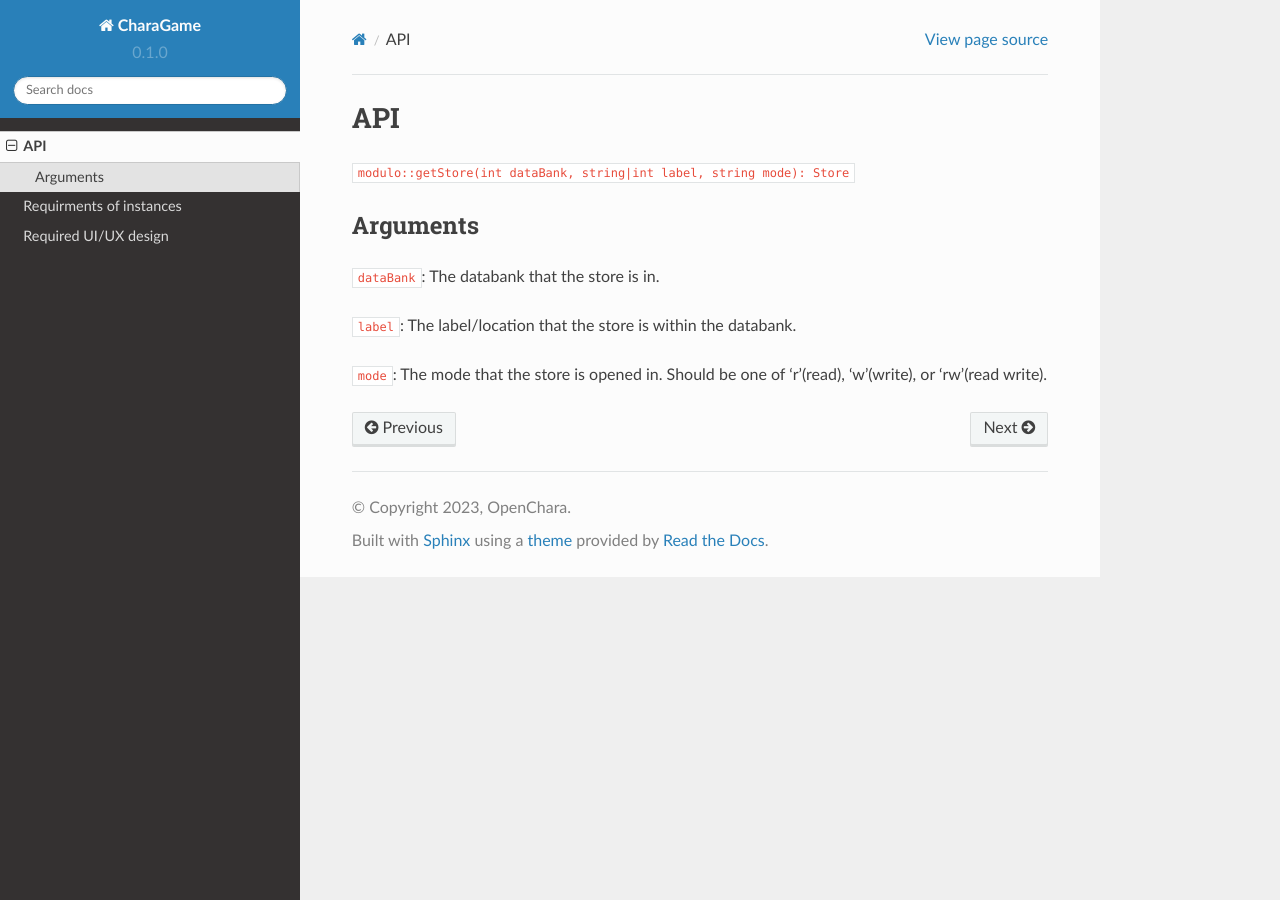
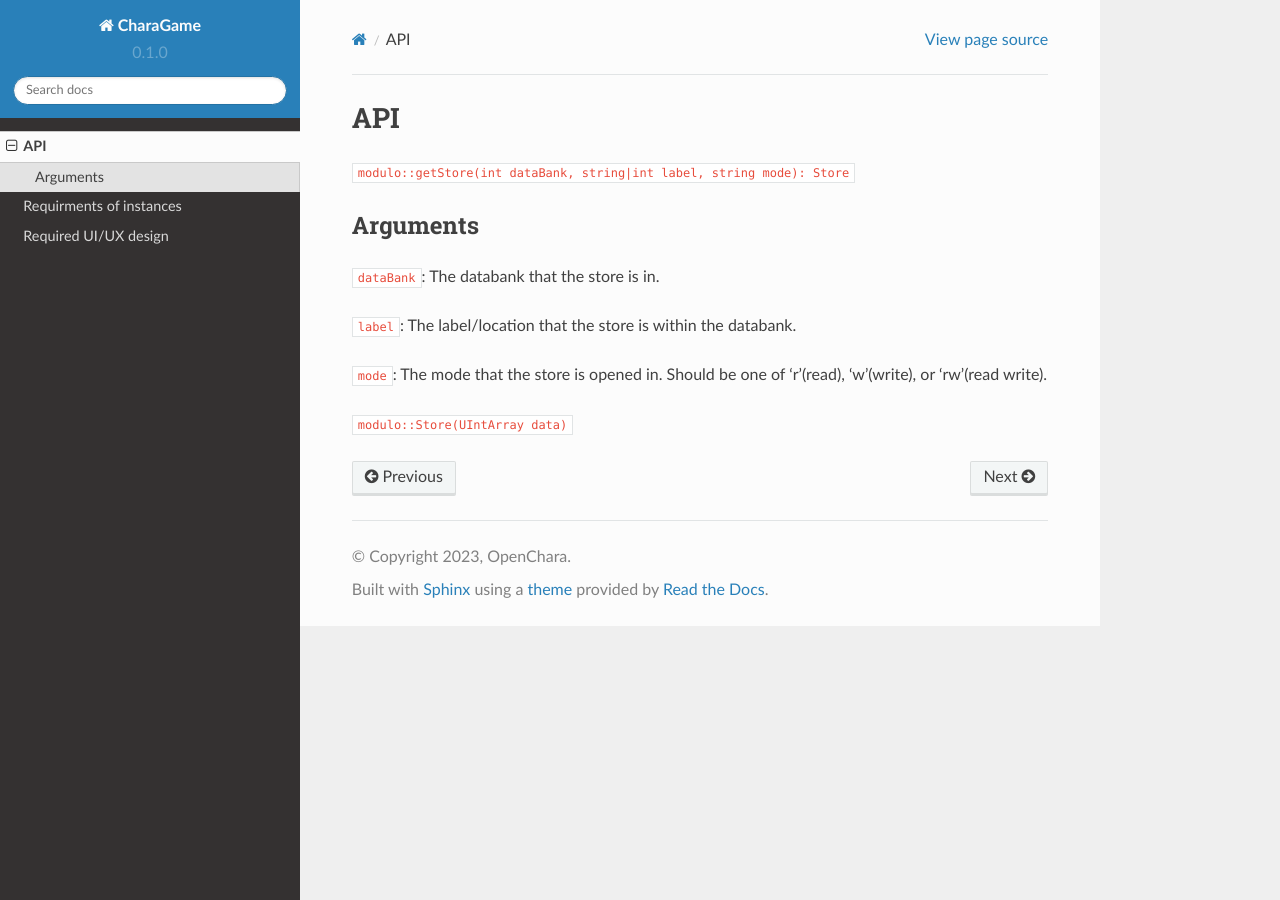
Before and after one commit to openchara/modulo-docs, a Sphinx documentation site: the page built from docs/source/api.rst, in a window 1280 px wide. Built offline with Sphinx 7.4.7 and the Read the Docs theme 2.0.0, drawn with Linux system fonts in a browser that asks for light colours; pages that are not in the unit, such as notebooks, are missing from menus.

Commit message:
Update api.rst

```diff
--- a/docs/source/api.rst
+++ b/docs/source/api.rst
@@ -10,3 +10,5 @@ Arguments
 ``label``: The label/location that the store is within the databank.
 
 ``mode``: The mode that the store is opened in. Should be one of 'r'(read), 'w'(write), or 'rw'(read write).
+
+``modulo::Store(UIntArray data)``
```
